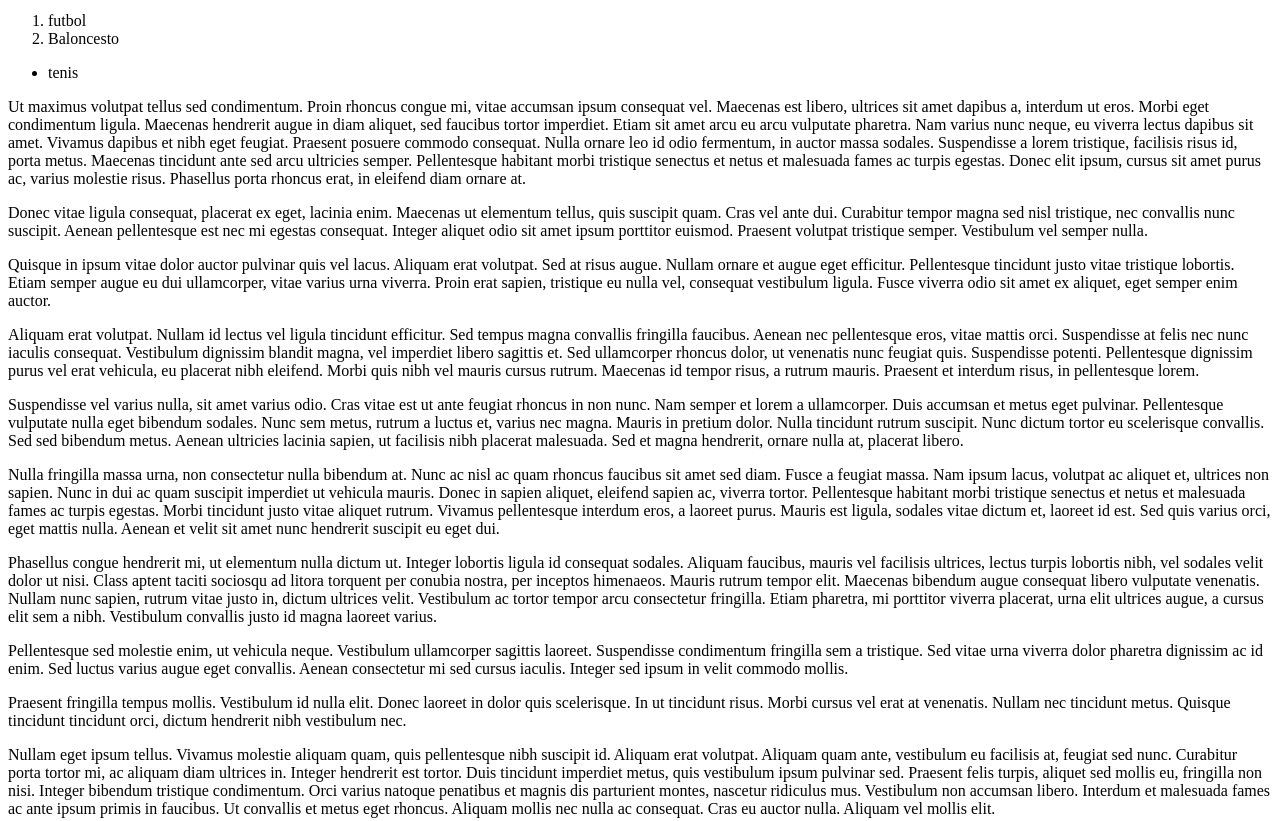
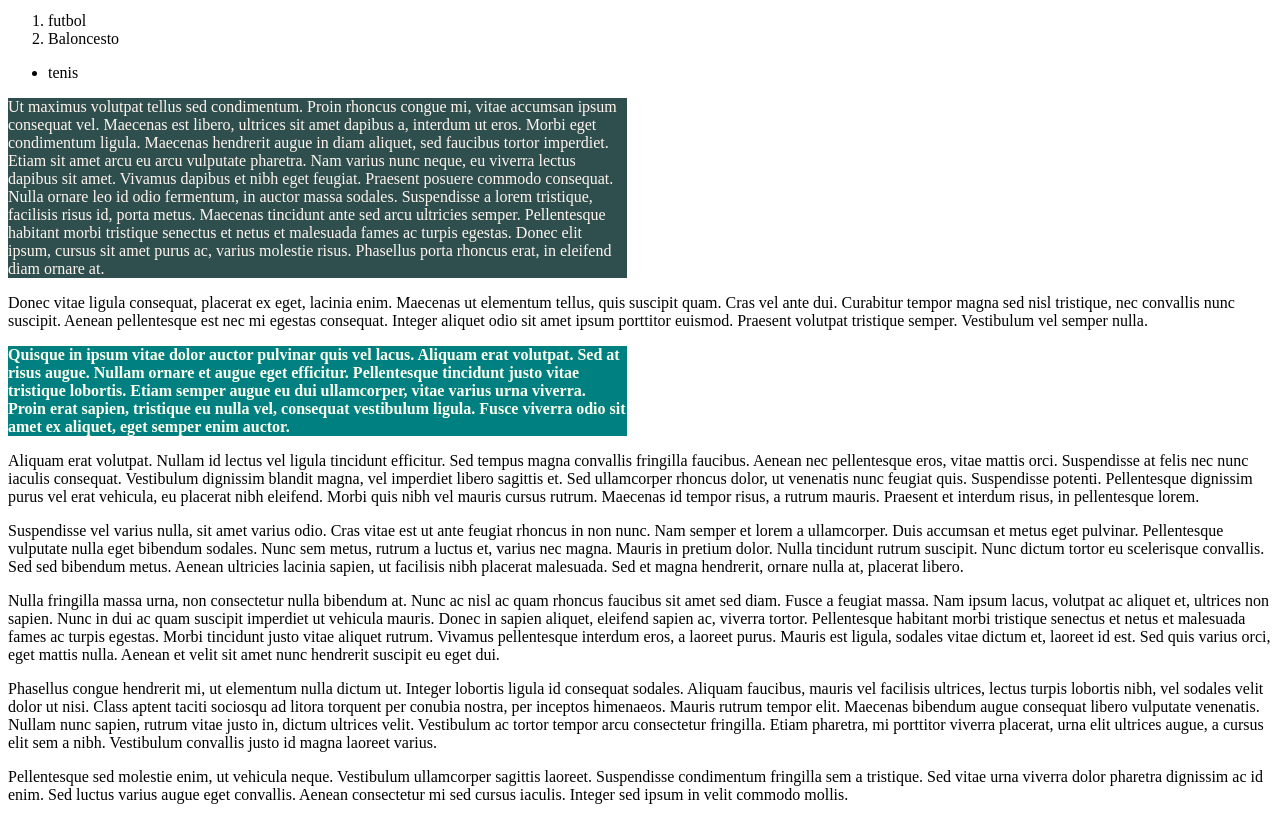
Before and after one commit to danierhernandez19/-cuarto-periodo, a plain HTML site: page index.html in a window 1280 px wide. Shown: the part 219-1040 px from the top of the page. Drawn offline with Linux system fonts and the light colour scheme.

Commit message:
clase 3 nov

```diff
--- a/index.css
+++ b/index.css
@@ -5,7 +5,7 @@
 f= total color
 (0,1,2,3,4,5,6,7,8,9,A,B,C,D,E,F)*/
 {
-    background-color: #88E0EF ;
+    background-color:#88E0EF;
     color: #090910;
     display: block;
 }
@@ -37,7 +37,7 @@ img {
 }
 .danier-el-messi {
     background-color:teal;
-    color: seashell;
+    color: rgb(253, 255, 238);
     font-weight: bold;
     width: 49%;
 }
--- a/index.html
+++ b/index.html
@@ -5,7 +5,7 @@
             Segunda  página Octavo
         </title>
         <meta http-equiv="content-type"Content="text/html;charset=UTF-8">
-        <link rel="stylesheet" href="index.css">
+        <link rel="stylesheet" href="./index.css">
         <style>
         </style>
     </head>
@@ -43,14 +43,14 @@
                 tenis
             </li>
         </ul>
-        <p class="danier el bicho">
+        <p class="danier-el-bicho">
             Ut maximus volutpat tellus sed condimentum. Proin rhoncus congue mi, vitae accumsan ipsum consequat vel. Maecenas est libero, ultrices sit amet dapibus a, interdum ut eros. Morbi eget condimentum ligula. Maecenas hendrerit augue in diam aliquet, sed faucibus tortor imperdiet. Etiam sit amet arcu eu arcu vulputate pharetra. Nam varius nunc neque, eu viverra lectus dapibus sit amet. Vivamus dapibus et nibh eget feugiat. Praesent posuere commodo consequat. Nulla ornare leo id odio fermentum, in auctor massa sodales. Suspendisse a lorem tristique, facilisis risus id, porta metus. Maecenas tincidunt ante sed arcu ultricies semper. Pellentesque habitant morbi tristique senectus et netus et malesuada fames ac turpis egestas. Donec elit ipsum, cursus sit amet purus ac, varius molestie risus. Phasellus porta rhoncus erat, in eleifend diam ornare at.
         </p>
-        <p claas="danier el messi">
+        <p claas="danier-el-messi">
             Donec vitae ligula consequat, placerat ex eget, lacinia enim. Maecenas ut elementum tellus, quis suscipit quam. Cras vel ante dui. Curabitur tempor magna sed nisl tristique, nec convallis nunc suscipit. Aenean pellentesque est nec mi egestas consequat. Integer aliquet odio sit amet ipsum porttitor euismod. Praesent volutpat tristique semper. Vestibulum vel semper nulla.
 
         </p>
-        <p class="danier el messi">
+        <p class="danier-el-messi">
             Quisque in ipsum vitae dolor auctor pulvinar quis vel lacus. Aliquam erat volutpat. Sed at risus augue. Nullam ornare et augue eget efficitur. Pellentesque tincidunt justo vitae tristique lobortis. Etiam semper augue eu dui ullamcorper, vitae varius urna viverra. Proin erat sapien, tristique eu nulla vel, consequat vestibulum ligula. Fusce viverra odio sit amet ex aliquet, eget semper enim auctor.
         </p>
         <p class="danier el bicho">
```
